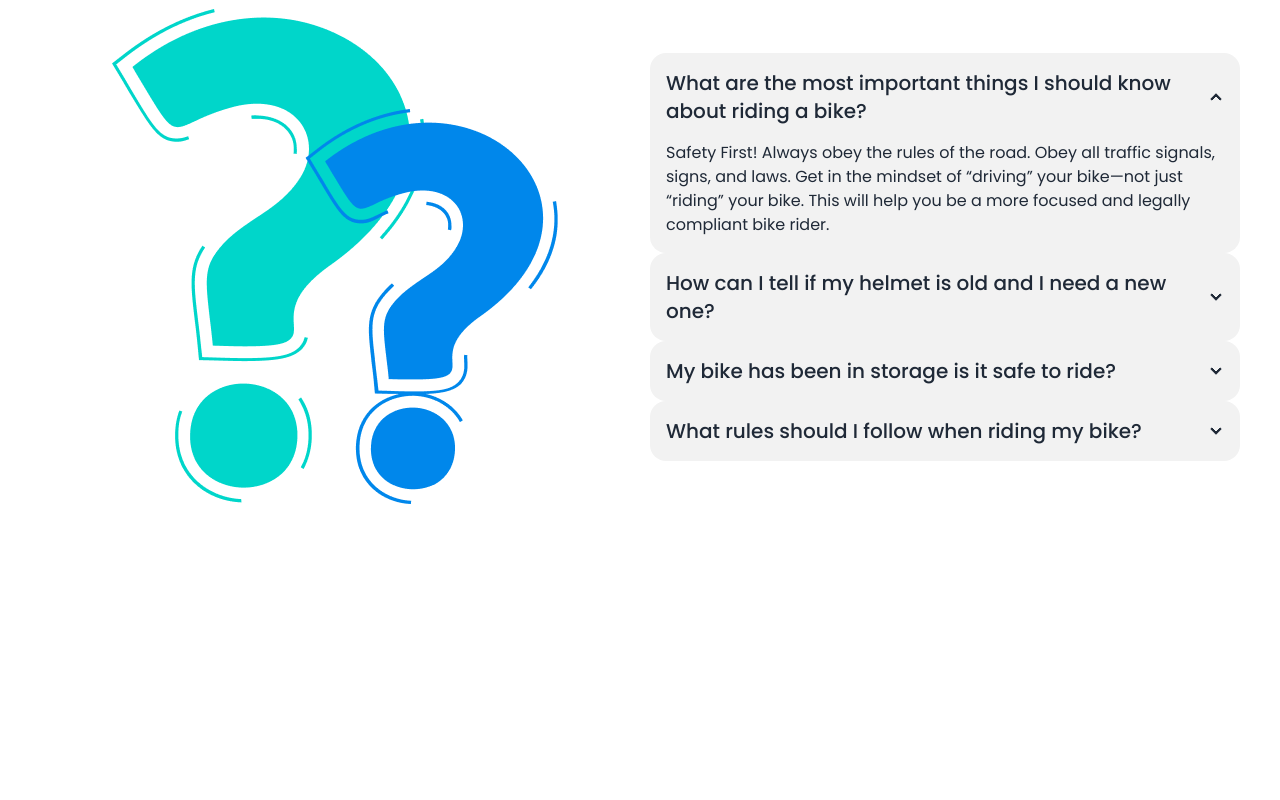
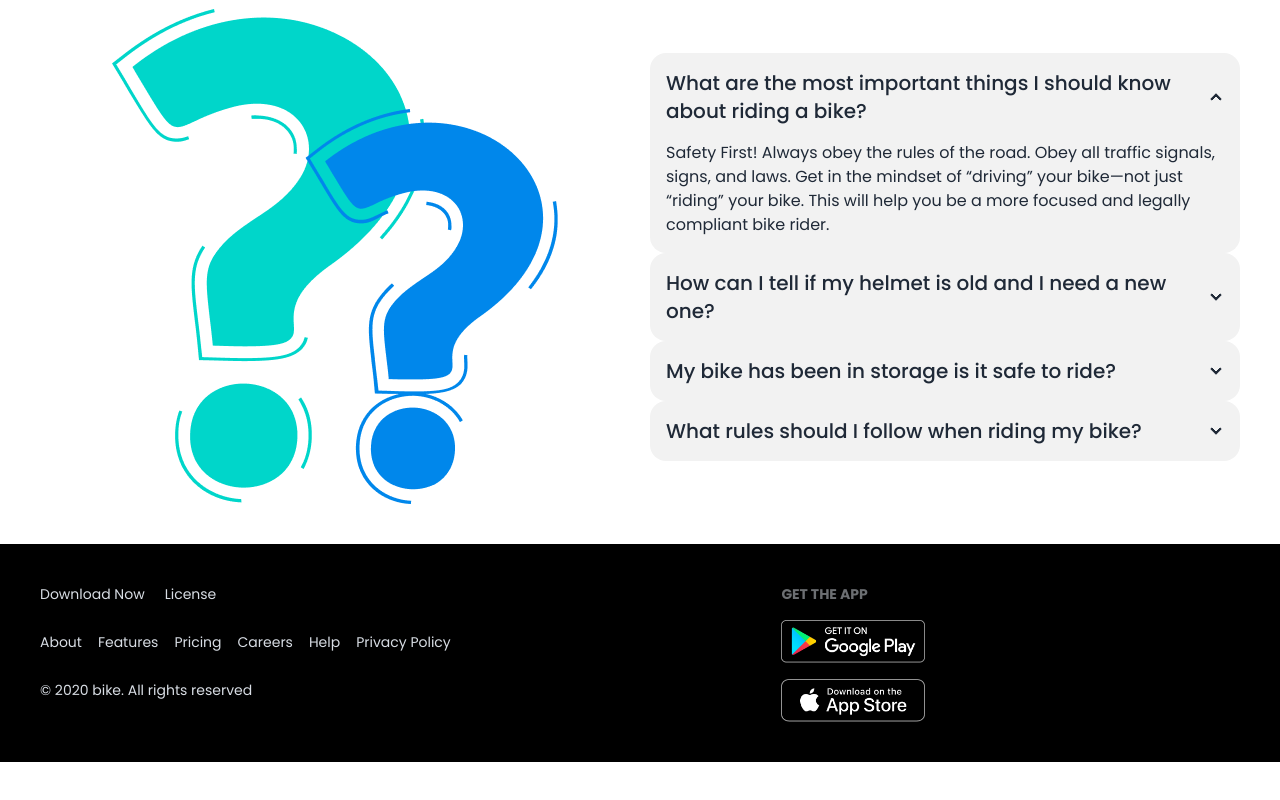
Before and after one commit to nimurovi/biker-zone-website, a plain HTML site: page index.html in a window 1280 px wide. Shown: the part 2298-3098 px from the top of the page. Before the commit the page ends 2842 px from the top, so only its background shows below. Drawn offline with nearby package versions, Linux system fonts and the light colour scheme.

Commit message:
footer done

```diff
--- a/index.html
+++ b/index.html
@@ -348,7 +348,7 @@
                     <div class="collapse collapse-arrow bg-base-200">
                         <input type="radio" name="my-accordion-2" />
                         <div class="collapse-title text-xl font-medium">
-                           My bike has been in storage is it safe to ride?
+                            My bike has been in storage is it safe to ride?
                         </div>
                         <div class="collapse-content">
                             <p> </p>
@@ -358,7 +358,7 @@
                     <div class="collapse collapse-arrow bg-base-200">
                         <input type="radio" name="my-accordion-2" />
                         <div class="collapse-title text-xl font-medium">
-                           What rules should I follow when riding my bike?
+                            What rules should I follow when riding my bike?
                         </div>
                         <div class="collapse-content">
                             <p> </p>
@@ -366,12 +366,42 @@
                     </div>
                 </div>
 
-                </div>
+            </div>
             </div>
         </section>
     </main>
-    <footer>
+    <footer class="bg-black ">
+        <div class="footer sm:footer-horizontal  md:container mx-auto  p-10 my-10  text-neutral-content  ">
+            <aside class="space-y-5">
+                <div class="flex gap-5">
+                    <p>Download Now</p>
+                    <p>License</p>
+                </div>
+                <div class="flex gap-4">
+                    <p>About</p>
+                    <p>Features</p>
+                    <p>Pricing</p>
+                    <p>Careers</p>
+                    <p>Help</p>
+                    <p>Privacy Policy</p>
+                </div>
+                <div>
+                    <p>© 2020 bike. All rights reserved</p>
+                </div>
+            </aside>
+            <nav>
+                <h6 class="footer-title">Get the app</h6>
+                <div class="grid grid-col-1 gap-4">
+                    <a class="w-36 ">
+                        <img src="images/others/android.png" alt="">
+                    </a>
+                    <a class="w-36">
+                        <img src="images/others/ios.png" alt="">
+                    </a>
 
+                </div>
+            </nav>
+        </div>
     </footer>
 </body>
 
```
